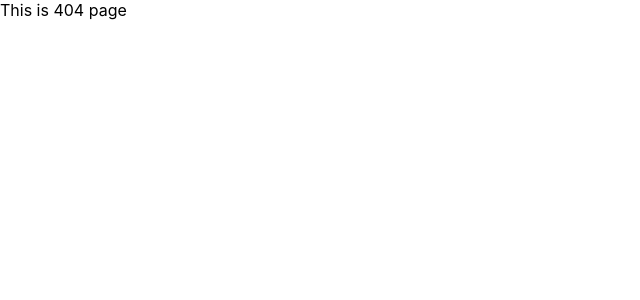
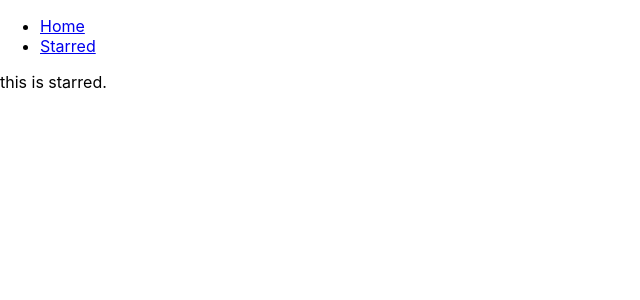
Before and after one commit to Sahzadalam/Box-office, a React (Create React App) app: page /starred in a window 1280 px wide. Before the commit this address had no page. Shown: the top 300 px of the page, without its empty margins (0-640 px from the left). Built offline with nearby package versions, Linux system fonts and the light colour scheme.

Commit message:
added navbar and created page components

```diff
--- a/src/App.js
+++ b/src/App.js
@@ -1,13 +1,23 @@
 import React from 'react';
 import {Switch, Route} from 'react-router-dom';
+import Navs from './components/Navs';
+import Starred from './pages/Starred';
+import Home from './pages/Home';
 
 function App() {
   return (
+    <div>
+      <Navs />
     <Switch>
-      <Route exact path="/">This is home page</Route>
-      <Route exact path="/sk">This is Khans page</Route>
-      <Route>This is 404 page</Route>
+      <Route exact path="/"> <Home /> </Route>
+      <Route exact path="/starred"> <Starred/> </Route>
+      <Route>
+        <div>
+          Not Found
+        </div>
+      </Route>
       </Switch>
+      </div>
 
   );
 }
--- /dev/null
+++ b/src/components/Navs.js
@@ -0,0 +1,20 @@
+import React from 'react'
+import {Link} from 'react-router-dom';
+
+
+const LINKS = [
+
+  {to: '/', text: 'Home'},
+  {to: '/starred', text: 'Starred'}
+
+]
+const Navs = () => (
+    <div>
+      <ul>
+        {
+          LINKS.map(item => <li key="item.to"> <Link to={item.to}>{item.text}</Link></li>)
+        }
+      </ul>
+    </div>
+    );
+export default Navs;
--- /dev/null
+++ b/src/pages/Home.js
@@ -0,0 +1,10 @@
+import React from 'react'
+
+const Home = () =>
+    (
+        <div>
+            this is home.
+        </div>
+    )
+
+export default Home
--- /dev/null
+++ b/src/pages/Starred.js
@@ -0,0 +1,10 @@
+import React from 'react'
+
+const Starred = () =>
+   (
+        <div>
+            this is starred.
+        </div>
+    )
+
+export default Starred
```
Also changed, not shown: 1 other file (tests, documents, lock files or other folders).
